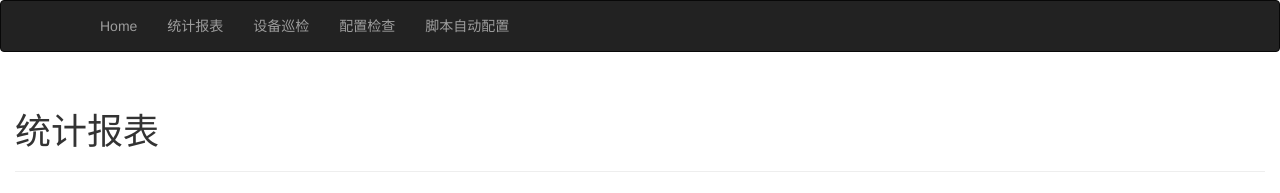
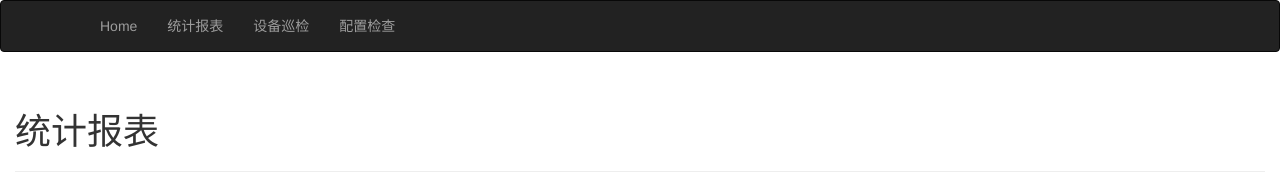
Before and after one commit to sb952468655/tool_web, a Flask app: page /report in a window 1280 px wide. Shown: the top 193 px of the page. Run offline with Flask 2, Linux system fonts and the light colour scheme; some libraries are stand-ins or nearby versions.

Commit message:
暂时删除脚本自动配置菜单项

```diff
--- a/app/templates/base.html
+++ b/app/templates/base.html
@@ -26,7 +26,6 @@
                 <li><a href="{{ url_for('main.report_port') }}">统计报表</a></li>
                 <li><a href="{{ url_for('main.xunjian') }}">设备巡检</a></li>
                 <li><a href="{{ url_for('main.check_config') }}">配置检查</a></li>
-                <li><a href="{{ url_for('main.auto_config') }}">脚本自动配置</a></li>
             </ul>
         </div>
     </div>
```
